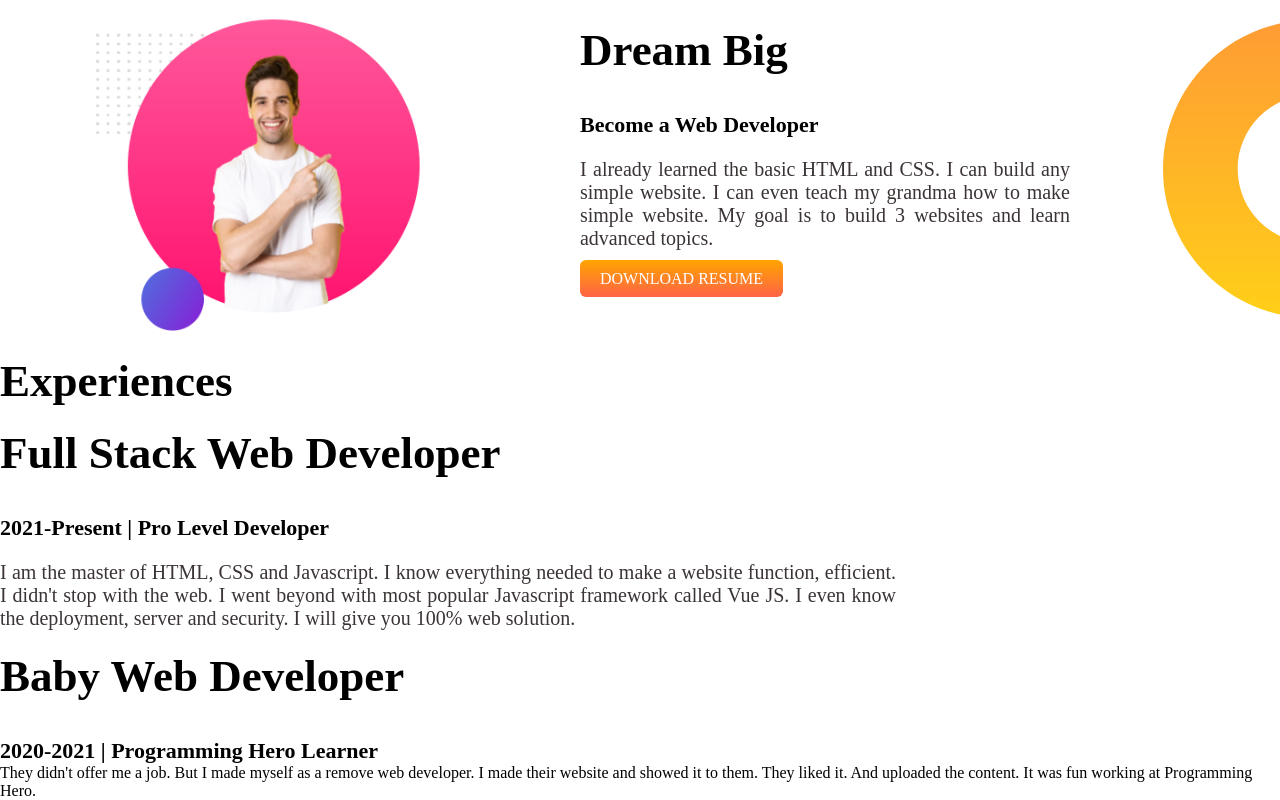
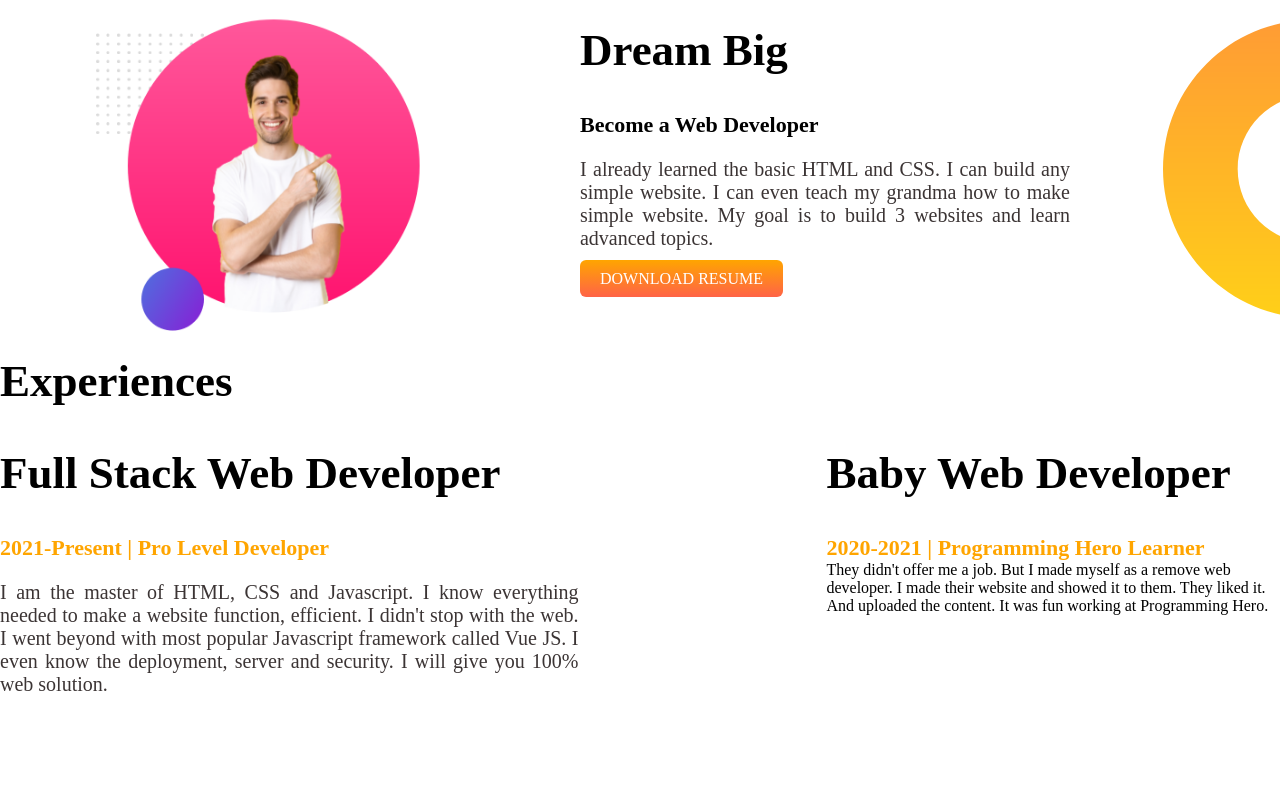
Before and after one commit to developer-raju/William_world, a plain HTML site: page index.html in a window 1280 px wide. Shown: the part 785-1585 px from the top of the page. After the commit the page ends 1501 px from the top, so only its background shows below. Drawn offline with Linux system fonts and the light colour scheme.

Commit message:
doc-added

```diff
--- a/index.html
+++ b/index.html
@@ -35,17 +35,18 @@
         </div>
     </section>
 
-    <section>
-        <h1>Experiences</h1>
-        <div>
+    <h1>Experiences</h1>
+    <section class="experiences">
+
+        <div class="full-dev">
             <h1>Full Stack Web Developer</h1>
-            <h3>2021-Present | Pro Level Developer</h3>
+            <h3 class="orange-color">2021-Present | Pro Level Developer</h3>
             <p>I am the master of HTML, CSS and Javascript. I know everything needed to make a website function, efficient. I didn't stop with the web. I went beyond with most popular Javascript framework called Vue JS. I even know the deployment, server and security. I will give you 100% web solution.</p>
         </div>
 
-        <div>
+        <div class="baby-dev">
             <h1>Baby Web Developer</h1>
-            <h3>2020-2021 | Programming Hero Learner</h3>
+            <h3 class="orange-color">2020-2021 | Programming Hero Learner</h3>
             They didn't offer me a job. But I made myself as a remove web developer. I made their website and showed it to them. They liked it. And uploaded the content. It was fun working at Programming Hero.
         </div>
     </section>
--- a/style.css
+++ b/style.css
@@ -50,3 +50,6 @@ p{
     width: 100%;
     text-align: center;
 }
+.experiences{
+    display: flex;
+}
```
